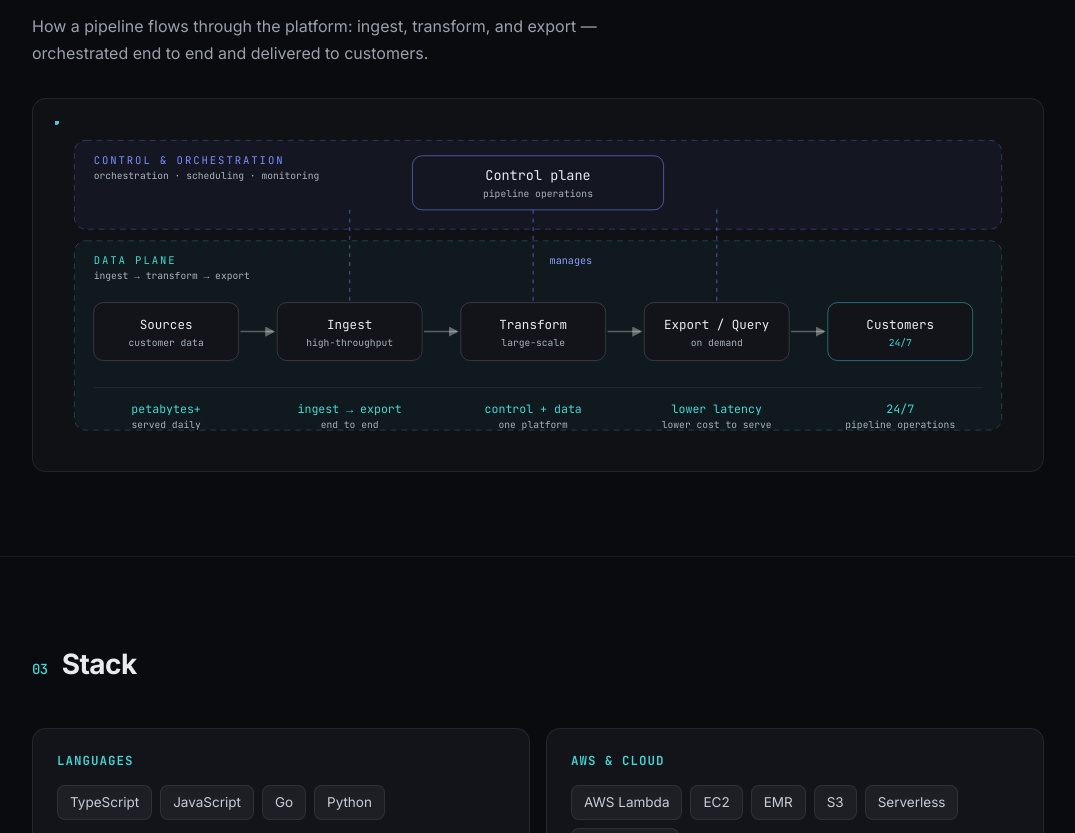
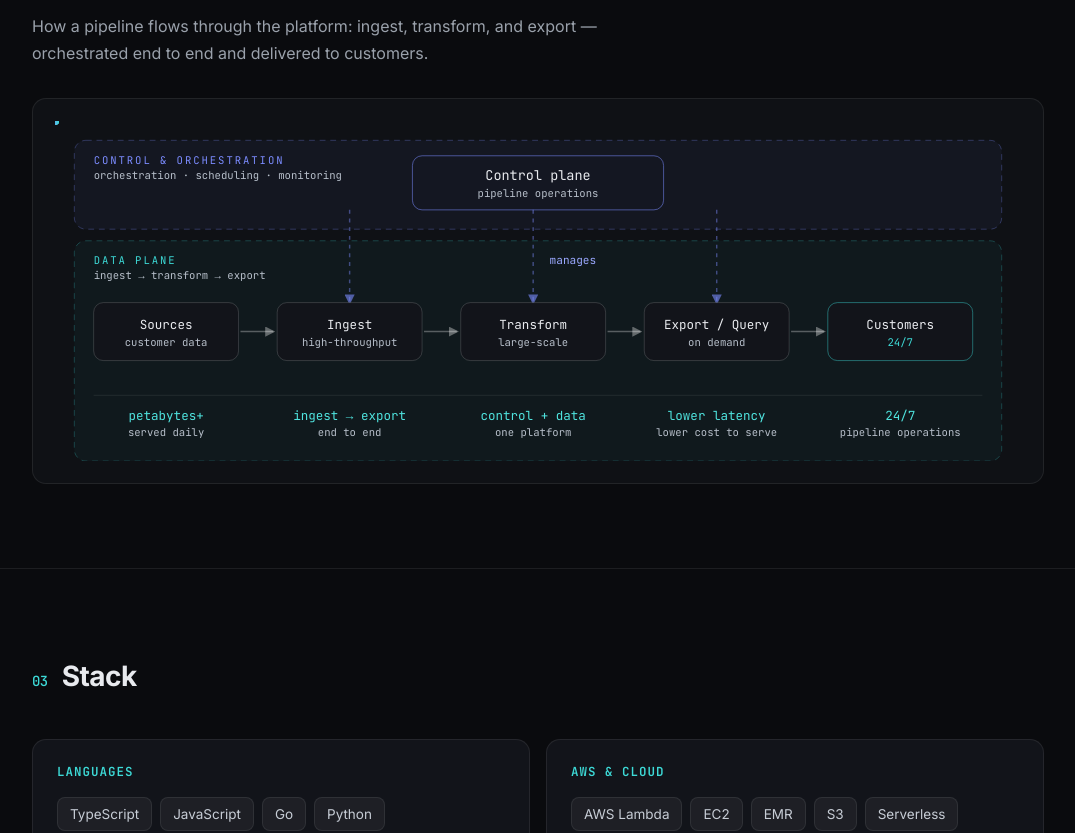
Before and after one commit to Qiu-Technologies/portfolio, a plain HTML site: page public/index.html in a window 1280 px wide. Shown: the part 1967-2800 px from the top of the page, without its empty margins (102-1177 px from the left). Drawn offline with Linux system fonts and the light colour scheme.

Commit message:
Design polish: full-bleed hero glows, mobile fold fix, diagram legibility + arrowheads, unified button/accent system, contrast bumps

```diff
--- a/public/index.html
+++ b/public/index.html
@@ -35,9 +35,10 @@
 
   <main id="main">
     <!-- HERO -->
-    <section class="hero container">
+    <section class="hero">
       <div class="glow glow-1" aria-hidden="true"></div>
       <div class="glow glow-2" aria-hidden="true"></div>
+      <div class="container hero-inner">
         <p class="eyebrow reveal">Stevens Qiu — software engineer @ Amazon</p>
         <h1 class="hero-title reveal">
           I build <span class="grad">data infrastructure</span><br />
@@ -60,6 +61,7 @@
 &gt; petabytes of data, served daily
 <span class="t-prompt">$</span> stevens --efficiency
 &gt; lower latency · lower cost to serve</code></pre>
+        </div>
       </div>
     </section>
 
@@ -149,7 +151,7 @@
 
         <div class="arch-frame reveal">
           <div class="arch-scroll">
-            <svg viewBox="0 0 1000 340" role="img" aria-label="Data pipeline diagram: a control plane orchestrating ingest, transform, and export stages flowing from sources to customers">
+            <svg viewBox="0 0 1000 352" role="img" aria-label="Data pipeline diagram: a control plane orchestrating ingest, transform, and export stages flowing from sources to customers">
               <defs>
                 <linearGradient id="packetGrad" x1="0" y1="0" x2="1" y2="0">
                   <stop offset="0" stop-color="#7c8cff"/>
@@ -158,58 +160,61 @@
                 <marker id="arrow" viewBox="0 0 10 10" refX="8" refY="5" markerWidth="7" markerHeight="7" orient="auto-start-reverse">
                   <path d="M 0 0 L 10 5 L 0 10 z" fill="rgba(255,255,255,0.35)"/>
                 </marker>
+                <marker id="arrowCtl" viewBox="0 0 10 10" refX="8" refY="5" markerWidth="7" markerHeight="7" orient="auto-start-reverse">
+                  <path d="M 0 0 L 10 5 L 0 10 z" fill="rgba(124,140,255,0.6)"/>
+                </marker>
               </defs>
 
               <!-- control layer band -->
               <rect x="20" y="20" width="960" height="92" rx="12" fill="rgba(124,140,255,0.05)" stroke="rgba(124,140,255,0.3)" stroke-dasharray="6 5"/>
               <text x="40" y="44" font-family="JetBrains Mono, monospace" font-size="11" fill="#7c8cff" letter-spacing="2">CONTROL &amp; ORCHESTRATION</text>
-              <text x="40" y="60" font-family="JetBrains Mono, monospace" font-size="10" fill="#aab2bd">orchestration · scheduling · monitoring</text>
+              <text x="40" y="60" font-family="JetBrains Mono, monospace" font-size="11" fill="#b7bfca">orchestration · scheduling · monitoring</text>
 
               <g>
                 <rect x="370" y="36" width="260" height="56" rx="10" fill="#141722" stroke="#7c8cff" stroke-opacity="0.55"/>
                 <text x="500" y="61" text-anchor="middle" font-family="JetBrains Mono, monospace" font-size="14" fill="#e8eaee">Control plane</text>
-                <text x="500" y="79" text-anchor="middle" font-family="JetBrains Mono, monospace" font-size="10" fill="#aab2bd">pipeline operations</text>
+                <text x="500" y="79" text-anchor="middle" font-family="JetBrains Mono, monospace" font-size="11" fill="#b7bfca">pipeline operations</text>
               </g>
 
               <!-- data band -->
-              <rect x="20" y="124" width="960" height="196" rx="12" fill="rgba(61,218,215,0.04)" stroke="rgba(61,218,215,0.25)" stroke-dasharray="6 5"/>
+              <rect x="20" y="124" width="960" height="228" rx="12" fill="rgba(61,218,215,0.04)" stroke="rgba(61,218,215,0.25)" stroke-dasharray="6 5"/>
               <text x="40" y="148" font-family="JetBrains Mono, monospace" font-size="11" fill="#3ddad7" letter-spacing="2">DATA PLANE</text>
-              <text x="40" y="164" font-family="JetBrains Mono, monospace" font-size="10" fill="#aab2bd">ingest → transform → export</text>
+              <text x="40" y="164" font-family="JetBrains Mono, monospace" font-size="11" fill="#b7bfca">ingest → transform → export</text>
 
               <!-- control → data connectors -->
-              <g stroke="rgba(124,140,255,0.4)" stroke-dasharray="4 5" stroke-width="1.5">
+              <g stroke="rgba(124,140,255,0.45)" stroke-dasharray="4 5" stroke-width="1.5" marker-end="url(#arrowCtl)">
                 <line x1="305" y1="92" x2="305" y2="188"/>
                 <line x1="495" y1="92" x2="495" y2="188"/>
                 <line x1="685" y1="92" x2="685" y2="188"/>
               </g>
-              <text x="512" y="148" font-family="JetBrains Mono, monospace" font-size="10.5" fill="#8f9dff">manages</text>
+              <text x="512" y="148" font-family="JetBrains Mono, monospace" font-size="11.5" fill="#9aa8ff">manages</text>
 
               <!-- pipeline stages -->
               <g font-family="JetBrains Mono, monospace">
                 <g>
                   <rect x="40" y="188" width="150" height="60" rx="10" fill="#12141a" stroke="rgba(255,255,255,0.16)"/>
                   <text x="115" y="215" text-anchor="middle" font-size="13" fill="#e8eaee">Sources</text>
-                  <text x="115" y="233" text-anchor="middle" font-size="10" fill="#aab2bd">customer data</text>
+                  <text x="115" y="233" text-anchor="middle" font-size="11" fill="#b7bfca">customer data</text>
                 </g>
                 <g>
                   <rect x="230" y="188" width="150" height="60" rx="10" fill="#12141a" stroke="rgba(255,255,255,0.16)"/>
                   <text x="305" y="215" text-anchor="middle" font-size="13" fill="#e8eaee">Ingest</text>
-                  <text x="305" y="233" text-anchor="middle" font-size="10" fill="#aab2bd">high-throughput</text>
+                  <text x="305" y="233" text-anchor="middle" font-size="11" fill="#b7bfca">high-throughput</text>
                 </g>
                 <g>
                   <rect x="420" y="188" width="150" height="60" rx="10" fill="#12141a" stroke="rgba(255,255,255,0.16)"/>
                   <text x="495" y="215" text-anchor="middle" font-size="13" fill="#e8eaee">Transform</text>
-                  <text x="495" y="233" text-anchor="middle" font-size="10" fill="#aab2bd">large-scale</text>
+                  <text x="495" y="233" text-anchor="middle" font-size="11" fill="#b7bfca">large-scale</text>
                 </g>
                 <g>
                   <rect x="610" y="188" width="150" height="60" rx="10" fill="#12141a" stroke="rgba(255,255,255,0.16)"/>
                   <text x="685" y="215" text-anchor="middle" font-size="13" fill="#e8eaee">Export / Query</text>
-                  <text x="685" y="233" text-anchor="middle" font-size="10" fill="#aab2bd">on demand</text>
+                  <text x="685" y="233" text-anchor="middle" font-size="11" fill="#b7bfca">on demand</text>
                 </g>
                 <g>
                   <rect x="800" y="188" width="150" height="60" rx="10" fill="#12141a" stroke="rgba(61,218,215,0.45)"/>
                   <text x="875" y="215" text-anchor="middle" font-size="13" fill="#e8eaee">Customers</text>
-                  <text x="875" y="233" text-anchor="middle" font-size="10" fill="#3ddad7">24/7</text>
+                  <text x="875" y="233" text-anchor="middle" font-size="11" fill="#3ddad7">24/7</text>
                 </g>
               </g>
 
@@ -251,17 +256,17 @@
 
               <!-- stat strip -->
               <g font-family="JetBrains Mono, monospace">
-                <line x1="40" y1="276" x2="960" y2="276" stroke="rgba(255,255,255,0.08)"/>
-                <text x="115" y="302" text-anchor="middle" font-size="12" fill="#3ddad7">petabytes+</text>
-                <text x="115" y="318" text-anchor="middle" font-size="10" fill="#aab2bd">served daily</text>
-                <text x="305" y="302" text-anchor="middle" font-size="12" fill="#3ddad7">ingest → export</text>
-                <text x="305" y="318" text-anchor="middle" font-size="10" fill="#aab2bd">end to end</text>
-                <text x="495" y="302" text-anchor="middle" font-size="12" fill="#3ddad7">control + data</text>
-                <text x="495" y="318" text-anchor="middle" font-size="10" fill="#aab2bd">one platform</text>
-                <text x="685" y="302" text-anchor="middle" font-size="12" fill="#3ddad7">lower latency</text>
-                <text x="685" y="318" text-anchor="middle" font-size="10" fill="#aab2bd">lower cost to serve</text>
-                <text x="875" y="302" text-anchor="middle" font-size="12" fill="#3ddad7">24/7</text>
-                <text x="875" y="318" text-anchor="middle" font-size="10" fill="#aab2bd">pipeline operations</text>
+                <line x1="40" y1="284" x2="960" y2="284" stroke="rgba(255,255,255,0.08)"/>
+                <text x="115" y="310" text-anchor="middle" font-size="13" fill="#4fe3de">petabytes+</text>
+                <text x="115" y="326" text-anchor="middle" font-size="11" fill="#b7bfca">served daily</text>
+                <text x="305" y="310" text-anchor="middle" font-size="13" fill="#4fe3de">ingest → export</text>
+                <text x="305" y="326" text-anchor="middle" font-size="11" fill="#b7bfca">end to end</text>
+                <text x="495" y="310" text-anchor="middle" font-size="13" fill="#4fe3de">control + data</text>
+                <text x="495" y="326" text-anchor="middle" font-size="11" fill="#b7bfca">one platform</text>
+                <text x="685" y="310" text-anchor="middle" font-size="13" fill="#4fe3de">lower latency</text>
+                <text x="685" y="326" text-anchor="middle" font-size="11" fill="#b7bfca">lower cost to serve</text>
+                <text x="875" y="310" text-anchor="middle" font-size="13" fill="#4fe3de">24/7</text>
+                <text x="875" y="326" text-anchor="middle" font-size="11" fill="#b7bfca">pipeline operations</text>
               </g>
             </svg>
           </div>
--- a/public/styles.css
+++ b/public/styles.css
@@ -96,7 +96,7 @@ a { color: inherit; text-decoration: none; }
 }
 .nav-links a {
   font-size: 14px;
-  color: var(--muted);
+  color: #b4bbc6;
   padding: 6px 12px;
   border-radius: 8px;
   transition: color 0.2s ease, background 0.2s ease;
@@ -104,20 +104,20 @@ a { color: inherit; text-decoration: none; }
 .nav-links a:hover { color: var(--text); background: rgba(255, 255, 255, 0.05); }
 .nav-links .nav-cta {
   color: var(--text);
-  background: rgba(124, 140, 255, 0.12);
-  border: 1px solid rgba(124, 140, 255, 0.3);
+  background: transparent;
+  border: 1px solid var(--border-strong);
 }
-.nav-links .nav-cta:hover { background: rgba(124, 140, 255, 0.2); }
+.nav-links .nav-cta:hover { border-color: var(--accent); background: rgba(124, 140, 255, 0.08); }
 
 /* ---------- hero ---------- */
 
 .hero {
-  padding: 112px 24px 72px;
+  padding: 112px 0 72px;
   text-align: center;
   position: relative;
   overflow: hidden;
 }
-.hero > * { position: relative; z-index: 1; }
+.hero-inner { position: relative; z-index: 1; }
 
 .glow {
   position: absolute;
@@ -154,6 +154,7 @@ a { color: inherit; text-decoration: none; }
   letter-spacing: 0.06em;
   text-transform: uppercase;
   margin-bottom: 20px;
+  margin-right: -0.06em; /* offset trailing letter-spacing so centering is optical */
 }
 
 .hero-title {
@@ -203,7 +204,7 @@ a { color: inherit; text-decoration: none; }
 .btn-primary:hover { box-shadow: 0 6px 32px rgba(124, 140, 255, 0.42); }
 
 .btn-ghost {
-  border: 1px solid var(--border-strong);
+  border: 1px solid rgba(255, 255, 255, 0.22);
   color: var(--text);
   background: transparent;
 }
@@ -317,9 +318,9 @@ a { color: inherit; text-decoration: none; }
 .role-chips span {
   font-family: var(--font-mono);
   font-size: 11px;
-  color: #c7cdd6;
-  background: rgba(255, 255, 255, 0.06);
-  border: 1px solid var(--border);
+  color: #d2d8e0;
+  background: rgba(255, 255, 255, 0.08);
+  border: 1px solid rgba(255, 255, 255, 0.14);
   padding: 4px 10px;
   border-radius: 999px;
 }
@@ -412,7 +413,7 @@ a { color: inherit; text-decoration: none; }
   font-size: 11px;
   text-transform: uppercase;
   letter-spacing: 0.08em;
-  color: var(--accent);
+  color: var(--accent-2);
   margin-top: -4px;
 }
 
@@ -556,7 +557,7 @@ a { color: inherit; text-decoration: none; }
 /* ---------- responsive ---------- */
 
 @media (max-width: 760px) {
-  .hero { padding: 80px 20px 56px; }
+  .hero { padding: 64px 0 48px; }
   .impact-grid, .stack-grid, .focus-grid { grid-template-columns: 1fr; }
   .section { padding: 64px 0; }
   .container { padding: 0 16px; }
@@ -569,3 +570,13 @@ a { color: inherit; text-decoration: none; }
   .nav-links li:not(:last-child) { display: none; }
   .nav-links { gap: 0; }
 }
+
+/* small phones: tighten hero so the terminal fits above the fold */
+@media (max-width: 480px) {
+  .hero { padding: 40px 0 44px; }
+  .hero-title { font-size: 2.15rem; }
+  .eyebrow { margin-bottom: 14px; }
+  .hero-sub { margin-bottom: 24px; font-size: 15.5px; }
+  .terminal { margin-top: 28px; }
+  .terminal pre { font-size: 12.5px; line-height: 1.7; padding: 14px 16px; }
+}
```
Lines whose indentation alone changed are shown as unchanged.
